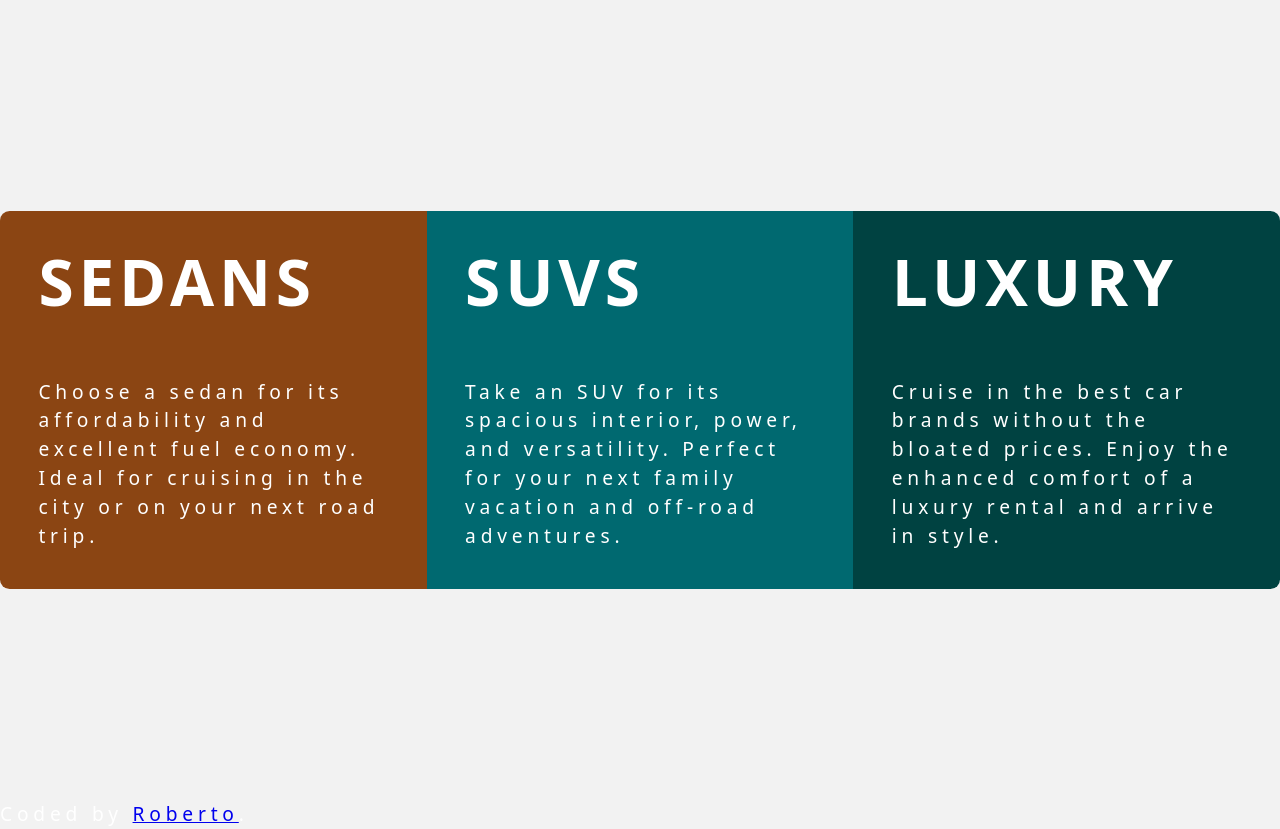
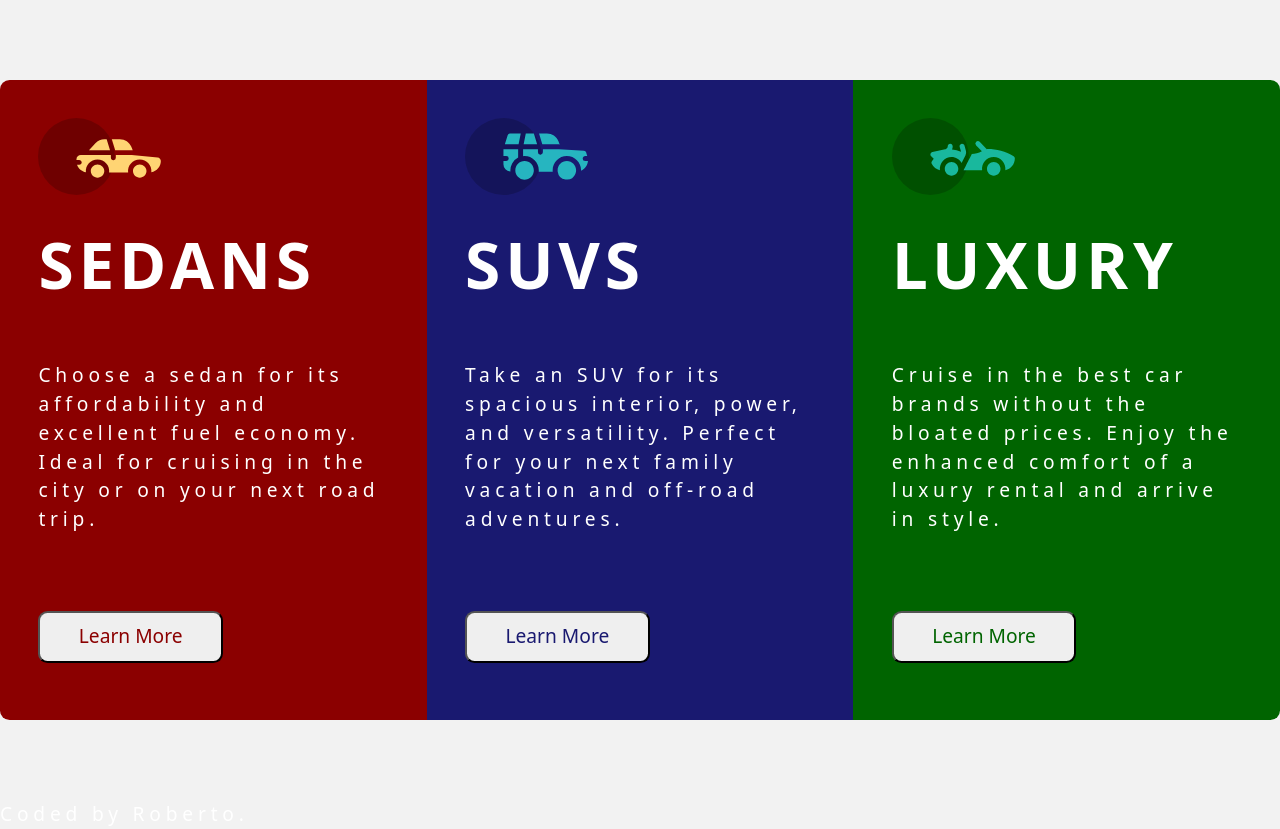
Before and after one commit to roberto3003/3-column-preview-card-component, a plain HTML site: page index.html in a window 1280 px wide. Drawn offline with Linux system fonts and the light colour scheme.

Commit message:
added buttons

```diff
--- a/index.html
+++ b/index.html
@@ -11,37 +11,46 @@
 	<div class="wrapper">
 	  <main>
 		<div class="section1">
+		  <div class="icon"></div>
 		  <header>
 			<h2>Sedans</h2>
 		  </header>
 		  <article>
-		  Choose a sedan for its affordability and excellent fuel economy. Ideal for cruising in the city
-		  or on your next road trip.
+			<p>
+			Choose a sedan for its affordability and excellent fuel economy. Ideal for cruising in the city or on your next road trip.
+			</p>
 		  </article>
+		  <button>Learn more</button>
 		</div>
 		<div class="section2">
+		  <div class="icon"></div>
 		  <header>
 			<h2>SUVs</h2>
 		  </header>
 		  <article>
-		  Take an SUV for its spacious interior, power, and versatility. Perfect for your next family vacation
-		  and off-road adventures.
+			<p>
+			Take an SUV for its spacious interior, power, and versatility. Perfect for your next family vacation and off-road adventures.
+			</p>
 		  </article>
+		  <button>Learn more</button>
 		</div>
 		<div class="section3">
+		  <div class="icon"></div>
 		  <header>
 			<h2>Luxury</h2>
 		  </header>
 		  <article>
-		  Cruise in the best car brands without the bloated prices. Enjoy the enhanced comfort of a luxury
-		  rental and arrive in style.
+			<p>
+			Cruise in the best car brands without the bloated prices. Enjoy the enhanced comfort of a luxury rental and arrive in style.
+			</p>
 		  </article>
+		  <button>Learn more</button>
 		</div>
 	  </main>
 	</div>
 	<footer>
 	  <div class="attribution">
-			Coded by <a href="#">Roberto</a>.
+		Coded by Roberto.
 	  </div>
 	</footer>
   </body>
--- a/style.css
+++ b/style.css
@@ -93,14 +93,58 @@
 	align-items: center;
   }
 
+  .icon {
+	background-repeat: no-repeat;
+	background-size:auto 100%;
+	height: 4em;
+	margin-block-end: 2em;
+  }
+
+  article {
+	margin-block-end: 4em;
+  }
+
+  button {
+	text-transform:capitalize;
+	margin-block-end: 1em;
+	padding: 0.5em 2em;
+	border-radius: 0.5em;
+  }
+
+  .section1 .icon {
+	background-image: url("./images/icon-sedans.svg");
+  }
+
+  .section2 .icon {
+	background-image: url("./images/icon-suvs.svg");
+  }
+
+  .section3 .icon {
+	background-image: url("./images/icon-luxury.svg");
+  }
+
+  .section1 button {
+	color: darkred;
+  }
+
+
+  .section2 button {
+	color: midnightblue;
+  }
+
+  .section3 button {
+	color: darkgreen;
+  }
+
+
   .section1 {
-	background-color: saddlebrown;
+	background-color: darkred;
   }
 
   .section2 {
-	background-color: hsl(184, 100%, 22%);
+	background-color: midnightblue;
   }
 
   .section3 {
-	background-color:hsl(179, 100%, 13%);
+	background-color: darkgreen;
   }
```
Lines whose indentation alone changed are shown as unchanged.
